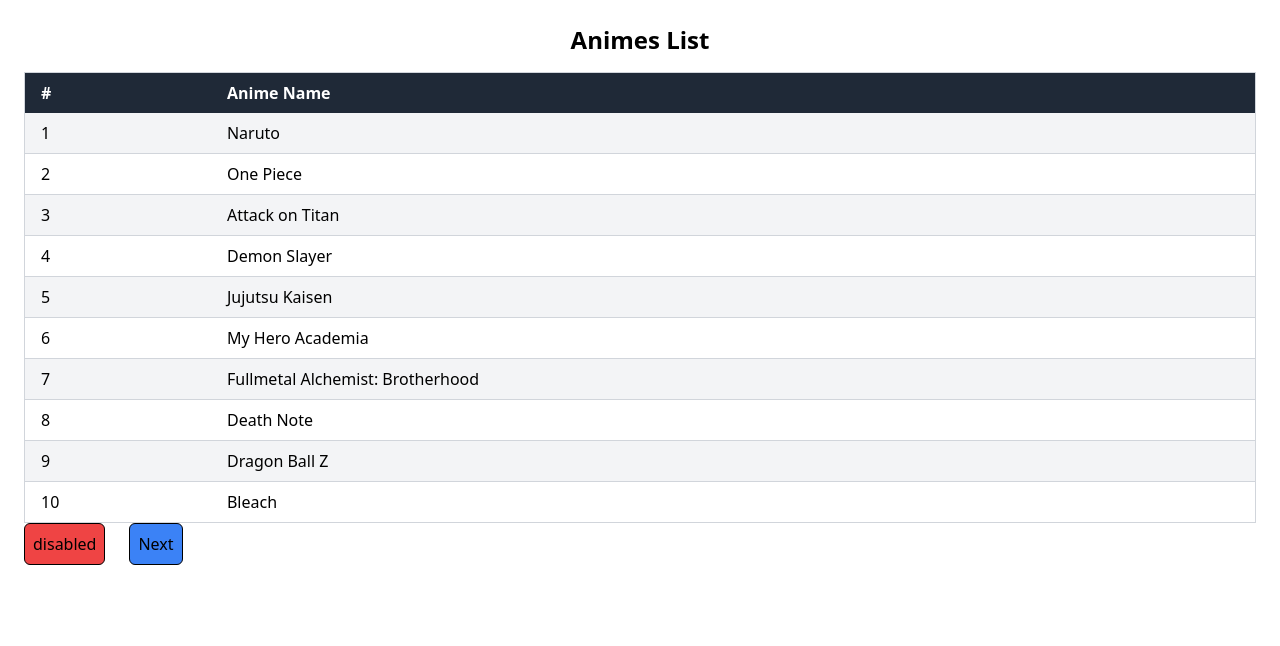
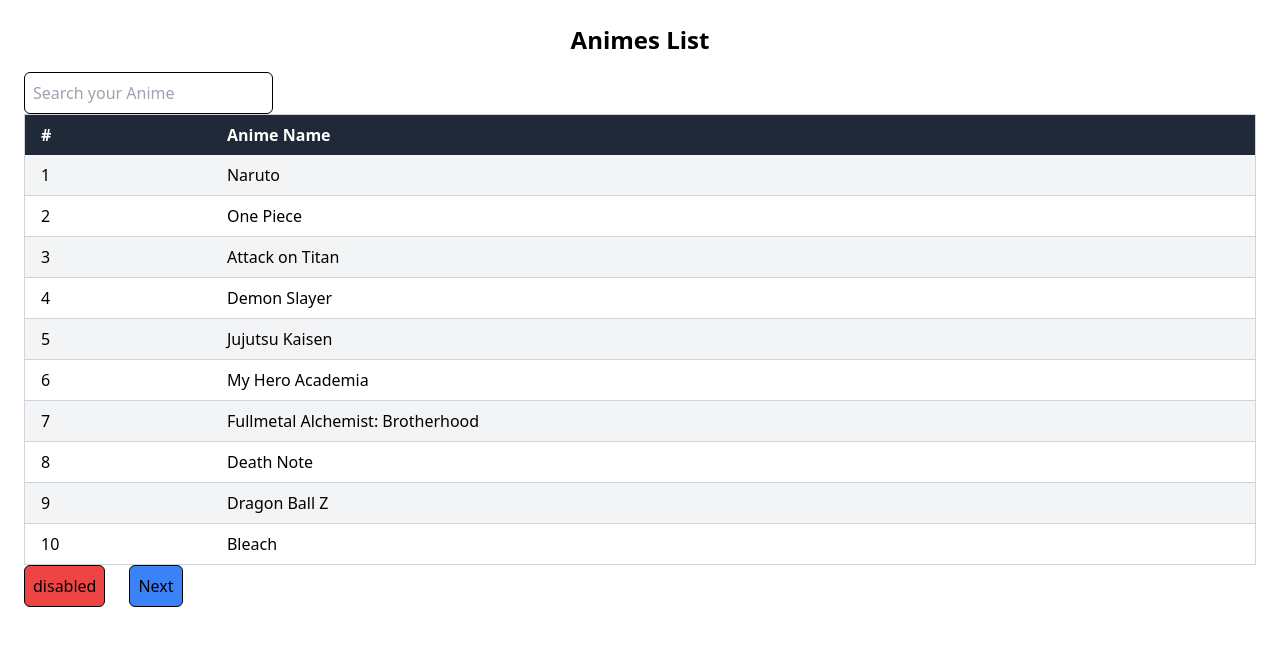
Before and after one commit to akshitchowdhury/playground, a React (Create React App) app: page / in a window 1280 px wide. Shown: the top 646 px of the page. Built offline with nearby package versions, Linux system fonts and the light colour scheme.

Commit message:
paginatedTestFilter

```diff
--- a/src/playFiles/FilterList/FilterList.jsx
+++ b/src/playFiles/FilterList/FilterList.jsx
@@ -5,7 +5,7 @@
   const [animeList, setAnimeList] = useState([]);
   const[paginatedList,setPagionatedList] = useState([])
   const[animeIndex,setAnimeIndex] = useState(0)
-
+  const[searchText,setSearchText] = useState('')
   const itemsPerPage = 10
     const handleNExt = ()=>{
         if(animeIndex-itemsPerPage<animeList.length){
@@ -31,6 +31,7 @@
   return (
     <div className="p-6">
       <h1 className="text-2xl font-bold mb-4 text-center">Animes List</h1>
+      <input placeholder='Search your Anime' value={searchText} onChange={(e)=>setSearchText(e.target.value)} className='p-2 border-[1px] border-black rounded-md'/>
       <div className="overflow-x-auto">
         <table className="min-w-full bg-white border border-gray-300 rounded-lg">
           <thead>
```
